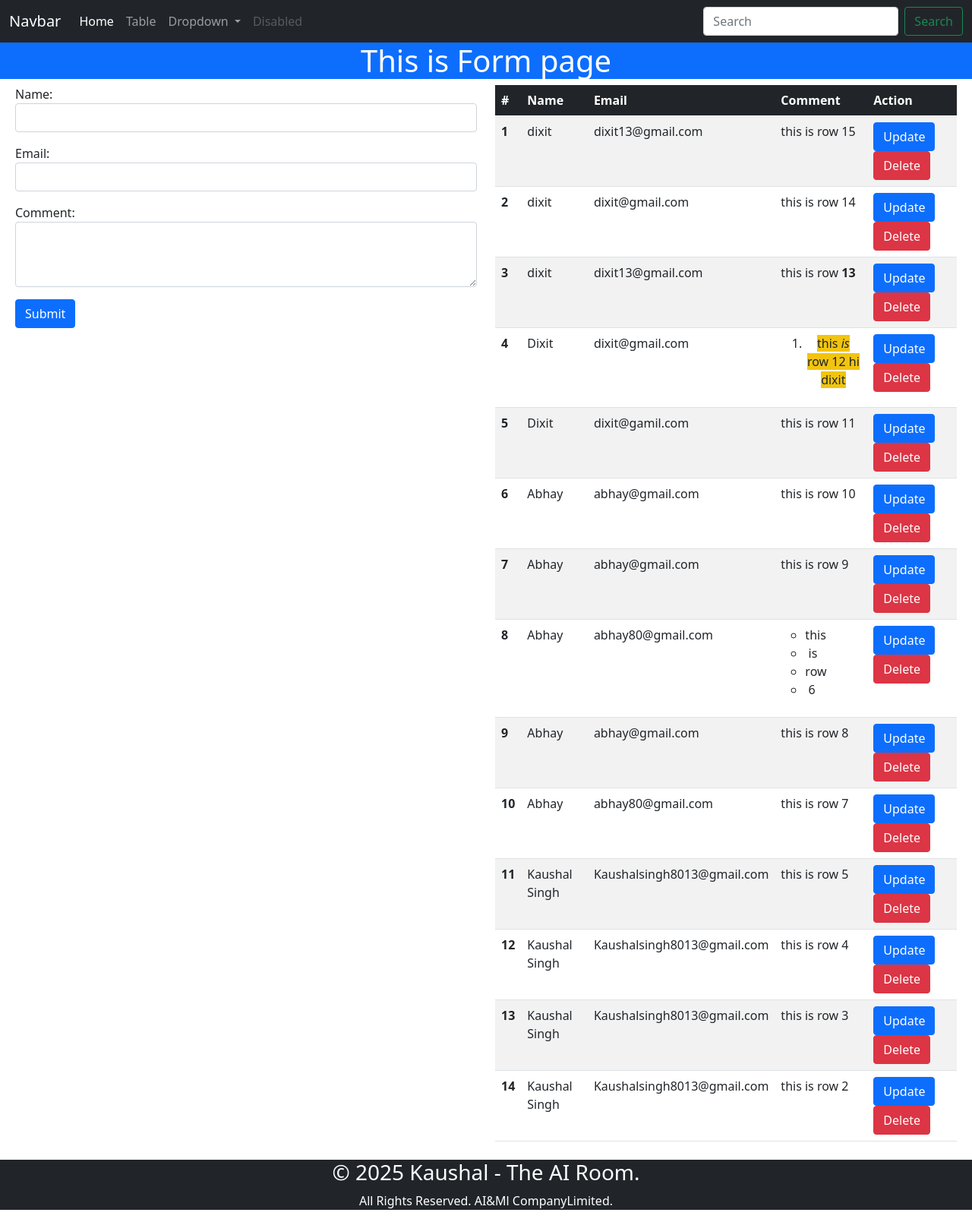
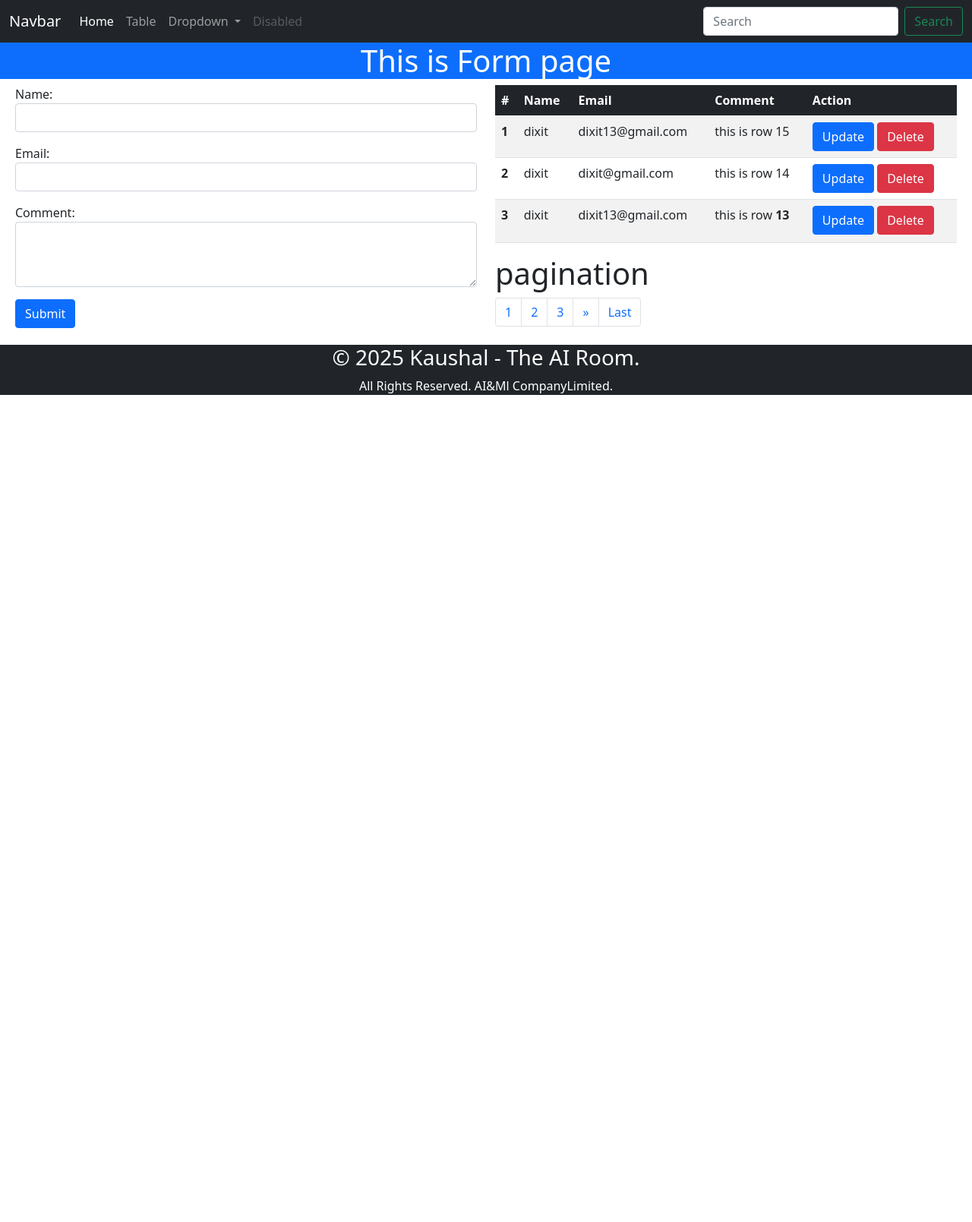
Before and after one commit to kaushalsingh0410/Django, a Django app: page /app/ in a window 1280 px wide. Shown: the whole page at 76% size. After the commit the page ends 520 px from the top, so only its background shows below. Run offline with Django 5.2, Linux system fonts and the light colour scheme; data comes from the database, SQL or seed files in the repository.

Commit message:
Add pagination

```diff
--- a/testProject/app/templates/app/index.html
+++ b/testProject/app/templates/app/index.html
@@ -31,6 +31,11 @@
 
       </tbody>
     </table>
+      <nav id="page-nav"  aria-label="Page navigation example">
+      <h1>pagination</h1>
+      {{ paginator }}
+      </nav>
+
   </div>
 
 </div>
@@ -41,7 +46,7 @@
 
 <script>
   $(document).ready(function () {
-    $('#id_id1').text('hi ')
+
 
 
 
@@ -90,30 +95,44 @@
     $(document).on('click', '.delete-btn', function () {
       const deleteBtn = $(this);
       // if (confirm('Are yor sure you want to delete this user?')) {
-        $.post('{% url "delete" %}',{pk:$(this).data('id'), csrfmiddlewaretoken: '{{ csrf_token }}' },function(response){
-          console.log('delete request',response)
-          if (response.msg){
-            deleteBtn.closest('tr').remove();
-          }
-        })
+      $.post('{% url "delete" %}', { pk: $(this).data('id'), csrfmiddlewaretoken: '{{ csrf_token }}' }, function (response) {
+        console.log('delete request', response)
+        if (response.msg) {
+          deleteBtn.closest('tr').remove();
+        }
+      })
 
 
       // }
       console.log('this is delete button')
     })
 
+
+
+    $(document).on('submit', '#search', function (e) {
+      e.preventDefault();
+      const searchquery = $('#searchquery').val();
+      $.post('{% url "search" %}', $(this).serialize(), function (response) {
+        console.log('response', response);
+        $('#table').html(response.tableHtml)
+      })
+      console.log('searchquery', searchquery)
+
+    })
+
+
+    $(document).on('click','.page-link',function(){
+      const page =$(this).data('page');
+
+      console.log('page',page)
+      $.get("{% url 'index' %}",{page:page},function(response){
+          $('#table').html(response.tableHtml);
+          $('#page-nav').html(response.paginator);
+      })
+    })
   })
 
-  $(document).on('submit','#search',function(e){
-    e.preventDefault();
-    const searchquery = $('#searchquery').val();
-    $.post('{% url "search" %}',$(this).serialize(),function(response){
-      console.log('response',response);
-      $('#table').html(response.tableHtml)
-    })
-    console.log('searchquery',searchquery)
 
-  })
 
 </script>
 
--- /dev/null
+++ b/testProject/app/templates/app/partials/paginator.html
@@ -0,0 +1,40 @@
+<ul class="pagination">
+    {% if page_obj.has_previous %}
+    <li class="page-item">
+        <a class="page-link" data-page='{{ page_obj.previous_page_number }}' href="#" aria-label="Previous">
+            <span aria-hidden="true">&laquo;</span>
+        </a>
+    </li>
+    <li class="page-item">
+        <a class="page-link" data-page='1' href="#" aria-label="Previous">
+            <span aria-hidden="true">First</span>
+        </a>
+    </li>
+    {% endif %}
+
+    {% for num in page_obj.paginator.page_range %}
+    {% if num >= page_obj.number|add:'-1' and num <= page_obj.number|add:'2' %}
+        <li class="page-item ">
+        <a class="page-link" data-page='{{ num }}' href="#" aria-label="Next">
+           {{ num }}
+        </a>
+        </li>
+        {% endif %}
+
+        {% endfor %}
+        <!-- <span> Page {{ page_obj.number }} of {{ page_obj.paginator.num_pages }} </span> -->
+
+
+        {% if page_obj.has_next %}
+        <li class="page-item ">
+            <a class="page-link" data-page='{{ page_obj.next_page_number }}' href="#" aria-label="Next">
+                <span aria-hidden="true">&raquo;</span>
+            </a>
+        </li>
+        <li class="page-item ">
+            <a class="page-link" data-page='{{ page_obj.paginator.num_pages }}' href="#" aria-label="Next">
+                <span aria-hidden="true">Last</span>
+            </a>
+        </li>
+        {% endif %}
+</ul>
--- a/testProject/app/views.py
+++ b/testProject/app/views.py
@@ -4,52 +4,45 @@
 from .models import User
 from django.template.loader import render_to_string
 from django.db.models import Q
+from django.core.paginator import Paginator
+
 
 
 def index(request,pk = None):
-
-    data = {
-        'title':'Index',
-        'heading':'Form',
-        'form':UserForm(),
-        }
+    print('inside index')
+    data = {'title':'Index','heading':'Form','form':UserForm(),}
     print('inside index request',request.method)
     if request.method == 'POST':
         form = None
         if pk:
             user = User.objects.get(pk =pk)
             form = UserForm(request.POST,instance = user)
-            print('This is update')
-            # name = request.POST.get('name')
-            # email = request.POST.get('email')
-            # comment = request.POST.get('comment')
-            # user = User.objects.create(name =name,email = email,comment = comment)
-
-            # tableHtml = render_to_string('app/table.html',{'query':[user]})
-            # return JsonResponse({'msg':'Good',"tableHtml":tableHtml})
-            # return JsonResponse({'msg':'update'})
         else:
             form = UserForm(request.POST)
-            # name = request.POST.get('name')
-            # email = request.POST.get('email')
-            # comment = request.POST.get('comment')
-            # user = User.objects.create(name =name,email = email,comment = comment)
         if form.is_valid():
             user = form.save()
 
-            tableHtml = render_to_string('app/table.html',{'query':[user]})
-            return JsonResponse({'msg':'Good',
-                                 'id':user.id,
-                                 "tableHtml":tableHtml,
-                                 'update':pk is not None})
+            tableHtml = render_to_string('app/partials/table.html',{'query':[user]})
+            return JsonResponse({'msg':'Good','id':user.id,"tableHtml":tableHtml,'update':pk is not None})
+
+    page_number = request.GET.get('page')
+    user = User.objects.order_by('-id')
+    paginator = Paginator(user,3)
+    page_obj = paginator.get_page(page_number)
+    tableHtml = render_to_string('app/partials/table.html',{"query":page_obj})
+    paginator = render_to_string('app/partials/paginator.html',{"page_obj":page_obj})
+
+    if page_number:
+        return JsonResponse({'tableHtml':tableHtml,'paginator':paginator})
 
 
+    data['tableHtml'] = tableHtml
+    data['paginator'] = paginator
+    data['page_obj'] = page_obj
 
-
-
-
-    data['tableHtml'] = render_to_string('app/table.html',{"query":User.objects.order_by('-id')})
-    # print('table',data['table'],type(data['table']),len(data['table']))
+    print('paginator',paginator)
+    print('page_obj',page_obj)
+    print('page_number',page_number)
 
     return render(request,'app/index.html',data)
 
@@ -63,8 +56,7 @@
 
 
 def table(request):
-    # return render(request,'app/tableView.html'  )
-    return render(request,'app/tableView.html',{'tableHtml':render_to_string('app/table.html',{'query':User.objects.all()})})
+    return render(request,'app/tableView.html',{'tableHtml':render_to_string('app/partials/table.html',{'query':User.objects.all()})})
 
 def search(request):
     if request.method == 'POST':
@@ -72,7 +64,7 @@
         rows = User.objects.filter(Q(name__icontains = searchquery) | Q(email__icontains = searchquery) | Q(comment__icontains = searchquery))
         tableHtml = None
         if len(rows):
-            tableHtml = render_to_string('app/table.html',{'query':rows})
+            tableHtml = render_to_string('app/partials/table.html',{'query':rows})
         else:
             tableHtml = f'''<tr >
                         <td colspan = '5' class = 'text-center' > No record found for <b>{searchquery} </b></td>
```
Also changed, not shown: testProject/app/templates/app/partials/table.html (renamed from testProject/app/templates/app/table.html).
